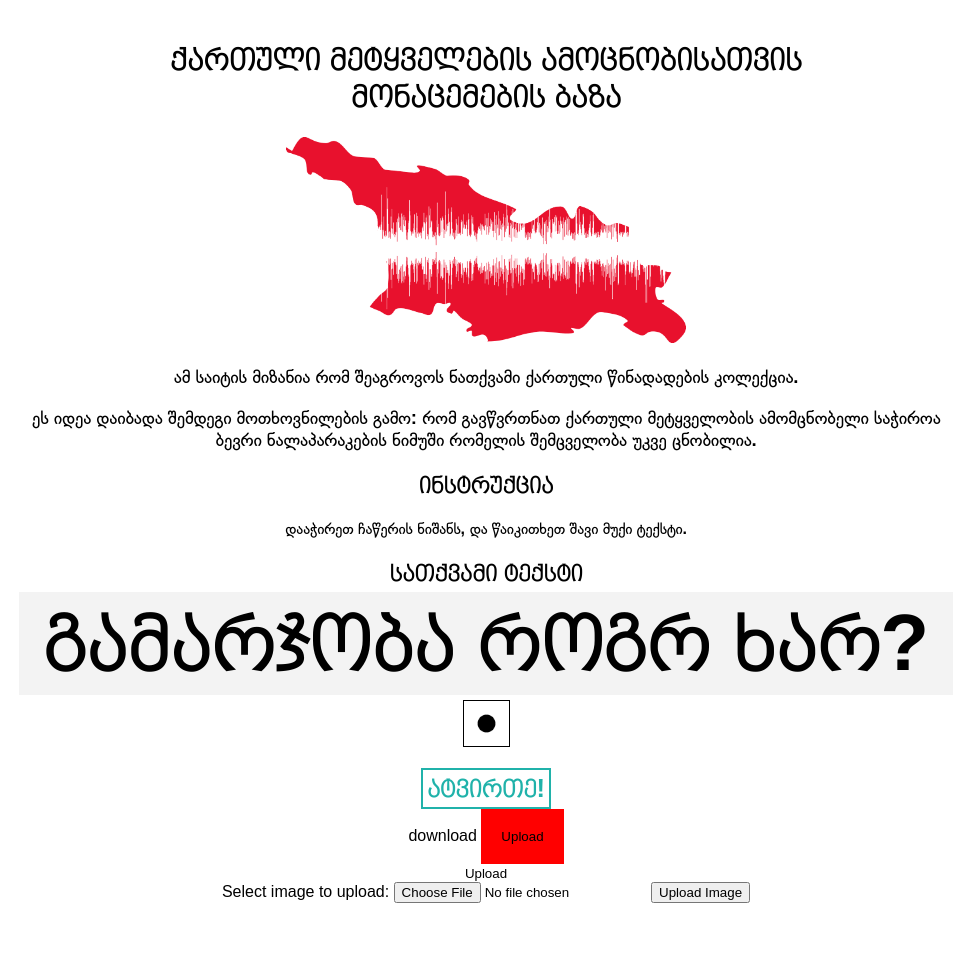
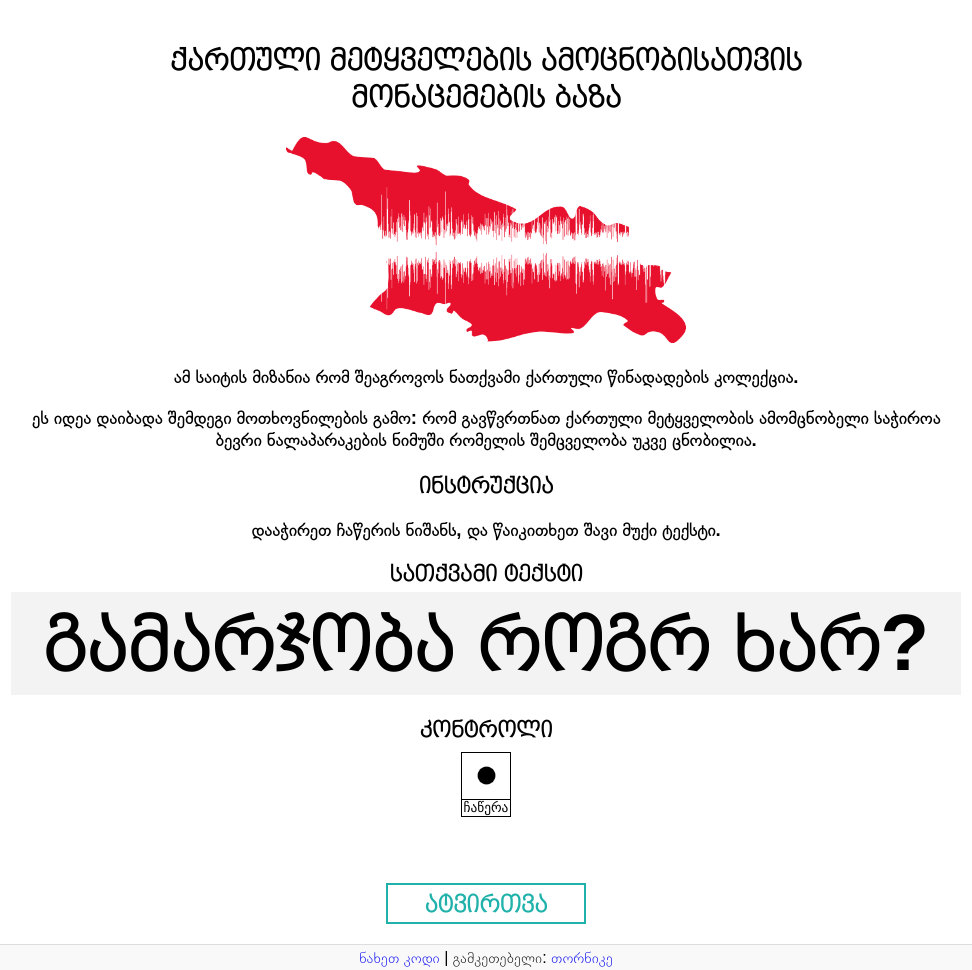
Before and after one commit to TornikeNatsvlishvili/speech.ge, a Flask app: page / in a window 1280 px wide. Shown: the whole page, without its empty margins (154-1126 px from the left). Before the commit the page ends 903 px from the top, so only its background shows below. Run offline with Flask 2, Linux system fonts and the light colour scheme.

Commit message:
Add design. Record functionality. Upload functionality

```diff
--- a/app/static/css/base.css
+++ b/app/static/css/base.css
@@ -18,18 +18,26 @@
          url('../fonts/bpg-nateli-mtavruli-webfont.svg#bpg_nateli_mtavruliregular') format('svg'); /* Legacy iOS */
 }
 
+html, body {
+    height: 100%;
+}
+
 html {
     background: #fff;
-    width: 960px;
-    margin: 20px auto 0;
 }
 
 body {
     font-family: Arial, 'BPG Nateli', sans-serif;
+    margin: 0;
+
+    display: flex;
+    flex-direction: column;
 }
 
 .content {
-
+    width: 960px;
+    margin: 20px auto 0;
+    flex: 1 0 auto;
 }
 
 button:hover {
@@ -39,8 +47,18 @@ button:hover {
 
 button {
     padding: 0;
-    border: none;
+    border: 1px solid black;
     background: none;
+    display: flex;
+    flex-direction: column;
+    justify-content: center;
+    align-items: center;
+}
+
+button > tag{
+    border-top: 1px black solid;
+    width: 100%;
+    margin: 1px 2px;
 }
 
 /* Remove blue focus outline */
@@ -52,7 +70,6 @@ button:focus { outline: none; }
     display:inline-block;
     background-position: center;
     background-size: contain;
-    border: 1px solid white;
 }
 
 .icon {
@@ -83,7 +100,23 @@ button:focus { outline: none; }
     background-image: url('/images/delete.gif');
 }
 
+footer {
+    background: #f9f9f9;
+    border-top: solid thin #ddd;
+    display: flex;
+    align-items: center;
+    justify-content: center;
+    font-size: 1em;
+    margin-top: 20px;
+    height: 25px;
+    flex: none;
+}
+
 /* Utilities */
+
+a {
+    text-decoration: none;
+}
 
 .bold {
     font-weight: 900;
@@ -97,10 +130,14 @@ button:focus { outline: none; }
     margin: 0;
 }
 
-.gone {display: none}
+.gone { display: none; }
+
+.hidden { visibility: hidden; }
 
 .sepia {-webkit-filter: sepia(100%); filter: sepia(100%);}
 
 .invert {-webkit-filter: invert(100%); filter: invert(100%);}
 
 .red {-webkit-filter: hue-rotate(180deg); filter: hue-rotate(180deg);}
+
+.item { margin: 4px; }
--- a/app/static/css/index.css
+++ b/app/static/css/index.css
@@ -13,11 +13,20 @@
     margin: 5px;
 }
 
-.recording {
+.voice-section {
     display: flex;
     flex-direction: column;
     justify-content: center;
     align-items: center;
+}
+
+.voice-section > :first-child{
+    padding: 15px 0 5px 0;
+}
+
+.playback-section {
+    display: flex;
+    flex-direction: row;
 }
 
 #RecordingStatus {
@@ -27,9 +36,11 @@
     padding: 10px 0;
 }
 
-#Upload {
+#UploadRecording {
     color: lightseagreen;
     font-size: 1.6em;
     border: 2px solid lightseagreen;
     padding: 4px;
+    width: 200px;
+    margin-top: 20px;
 }
--- a/app/static/js/index.js
+++ b/app/static/js/index.js
@@ -7,9 +7,10 @@ var count = 0;
 var recording = false;
 var soundBlob;
 
-var downloadLink = document.querySelector('a#downloadLink'),
-    recordingStatusSpan = document.querySelector('#RecordingStatus'),
-    audioControls = document.querySelector("#AudioControls");
+var recordingStatusSpan = document.querySelector('#RecordingStatus'),
+    playbackSection = document.querySelector(".playback-section"),
+    recordingSection = document.querySelector(".recording-section")
+    recordBtn = document.querySelector("#Record");
 
 if (getBrowser() == "Chrome") {
     var constraints = {"audio": true, "video": false};
@@ -17,7 +18,7 @@ if (getBrowser() == "Chrome") {
     var constraints = {audio: true, video: false};
 }
 
-$('#Record').click(function () {
+$(recordBtn).click(function () {
     if(!recording){
         initiateRecording();
         recording = true;
@@ -27,7 +28,7 @@ $('#Record').click(function () {
     }
 });
 
-$('#uploadRecording').click(function(){
+$('#UploadRecording').click(function(){
     var fd = new FormData();
     fd.append('fname', 'test.wav');
     fd.append('file', soundBlob);
@@ -47,17 +48,20 @@ function initiateRecording() {
     if (typeof MediaRecorder === 'undefined' || !navigator.getUserMedia) {
         alert('Sorry! This demo requires Firefox 30 and up or Chrome 47 and up.');
     } else {
-        $('#Record span').removeClass('icon-record').addClass('icon-stop');
-        recordingStatusSpan.className = "";
+        $('#Record > span').removeClass('icon-record').addClass('icon-stop');
+        $('#Record > tag').html("გაჩერება");
+        $(recordingStatusSpan).removeClass("hidden");
         navigator.getUserMedia(constraints, startRecording, errorCallback);
     }
 }
 
 function endRecording(){
     mediaRecorder.stop()
-    $('#Record span').removeClass('icon-stop').addClass('icon-record');
-    recordingStatusSpan.className = "gone";
-    audioControls.className = "";
+    $('#Record > span').removeClass('icon-stop').addClass('icon-record');
+    $('#Record > tag').html("ჩაწერა");
+    $(recordingStatusSpan).addClass("hidden");
+    $(playbackSection).removeClass("gone");
+    $(recordingSection).addClass("gone");
 }
 
 function errorCallback(error){
@@ -97,18 +101,6 @@ function startRecording(stream) {
 
         soundBlob = new Blob(chunks, {type: "audio/mp4"});
         chunks = [];
-
-        var videoURL = window.URL.createObjectURL(soundBlob);
-
-        downloadLink.href = videoURL;
-        downloadLink.innerHTML = 'Download video file';
-
-        var rand = Math.floor((Math.random() * 10000000));
-        var name = "audio_" + rand + ".mp4";
-
-        downloadLink.setAttribute("download", name);
-        downloadLink.setAttribute("name", name);
-
     };
 
     mediaRecorder.onwarning = function (e) {
@@ -217,9 +209,12 @@ $pause.click(function(){
 })
 
 $delete.click(function(){
-    audio_playback.pause();
-    audio_playback = null;
-    audioControls.className = "gone";
+    if(audio_playback){
+        audio_playback.pause();
+        audio_playback = null;
+    }
+    $(playbackSection).addClass("gone");
+    $(recordingSection).removeClass("gone");
 })
 
 //$seek.bind("change", function(){
--- a/app/templates/base.html
+++ b/app/templates/base.html
@@ -23,6 +23,14 @@
 <body>
   {% block content %}{% endblock %}
 
+    <footer>
+        <span>
+            <a target="_blank" href="https://github.com/TornikeNatsvlishvili/speech.ge">ნახეთ კოდი</a>
+            | გამკეთებელი:
+            <a target="_blank" href="http://tornike.ca">თორნიკე</a>
+        </span>
+    </footer>
+
   <script src="/js/jquery-2.1.4.min.js"></script>
   <script src="/js/base.js"></script>
   {% block javascript %}{% endblock %}
--- a/app/templates/index.html
+++ b/app/templates/index.html
@@ -19,50 +19,43 @@
         </h3>
 
         <h2 class="uppercase">ინსტრუქცია</h2>
-        <h4>დააჭირეთ ჩაწერის ნიშანს, და წაიკითხეთ შავი მუქი ტექსტი.</h4>
+        <h3>დააჭირეთ ჩაწერის ნიშანს, და წაიკითხეთ შავი მუქი ტექსტი.</h3>
 
         <h2 class="uppercase no-margin">სათქვამი ტექსტი</h2>
         <div id="TextToRead" class="uppercase bold">გამარჯობა როგრ ხარ?</div>
 
-        <div class="recording">
-            <button id="Record">
-                <span class="button icon-record invert"></span>
-            </button>
-            <span id="RecordingStatus" class="gone">მიმდინარეობს ჩაწერა...</span>
-            <br>
-            <div id="AudioControls" class="gone">
+        <div class="voice-section">
+            <h2 class="uppercase no-margin">კონტროლი</h2>
+
+            <div class="recording-section">
+                <button id="Record" class="item">
+                    <span class="button icon-record invert"></span>
+                    <tag>ჩაწერა</tag>
+                </button>
+            </div>
+
+            <div class="playback-section gone">
                 <!--<audio id="recordedAudio" controls>-->
                 <!--Your browser does not support the audio element.-->
                 <!--</audio>-->
 
                 <!--<input type="range" id="Seek" value="0" max=""/>-->
-                <button id="Play">
+                <button id="Play" class="item">
                     <span class="button icon-play invert"></span>
+                    <tag>დაკვრა</tag>
                 </button>
-                <button id="Delete">
+                <button id="Delete" class="item">
                     <span class="button icon-delete invert"></span>
+                    <tag>წაშლა</tag>
                 </button>
             </div>
 
-            <button id="Upload" class="uppercase bold">
-                ატვირთე!
+            <div id="RecordingStatus" class="hidden">მიმდინარეობს ჩაწერა...</div>
+
+            <button id="UploadRecording" class="uppercase bold">
+                ატვირთვა
             </button>
         </div>
-
-        <a id="downloadLink">download</a>
-        <button id="uploadRecording" style="background:red; padding: 20px">Upload</button>
-
-        <div class="submission">
-            <button id="upload">Upload</button>
-            <form action="upload" method="post" enctype="multipart/form-data">
-                Select image to upload:
-                <input type="file" name="file" id="fileToUpload">
-                <input type="submit" value="Upload Image" name="submit">
-            </form>
-        </div>
-
-
-
     </div>
 {% endblock %}
 
```
